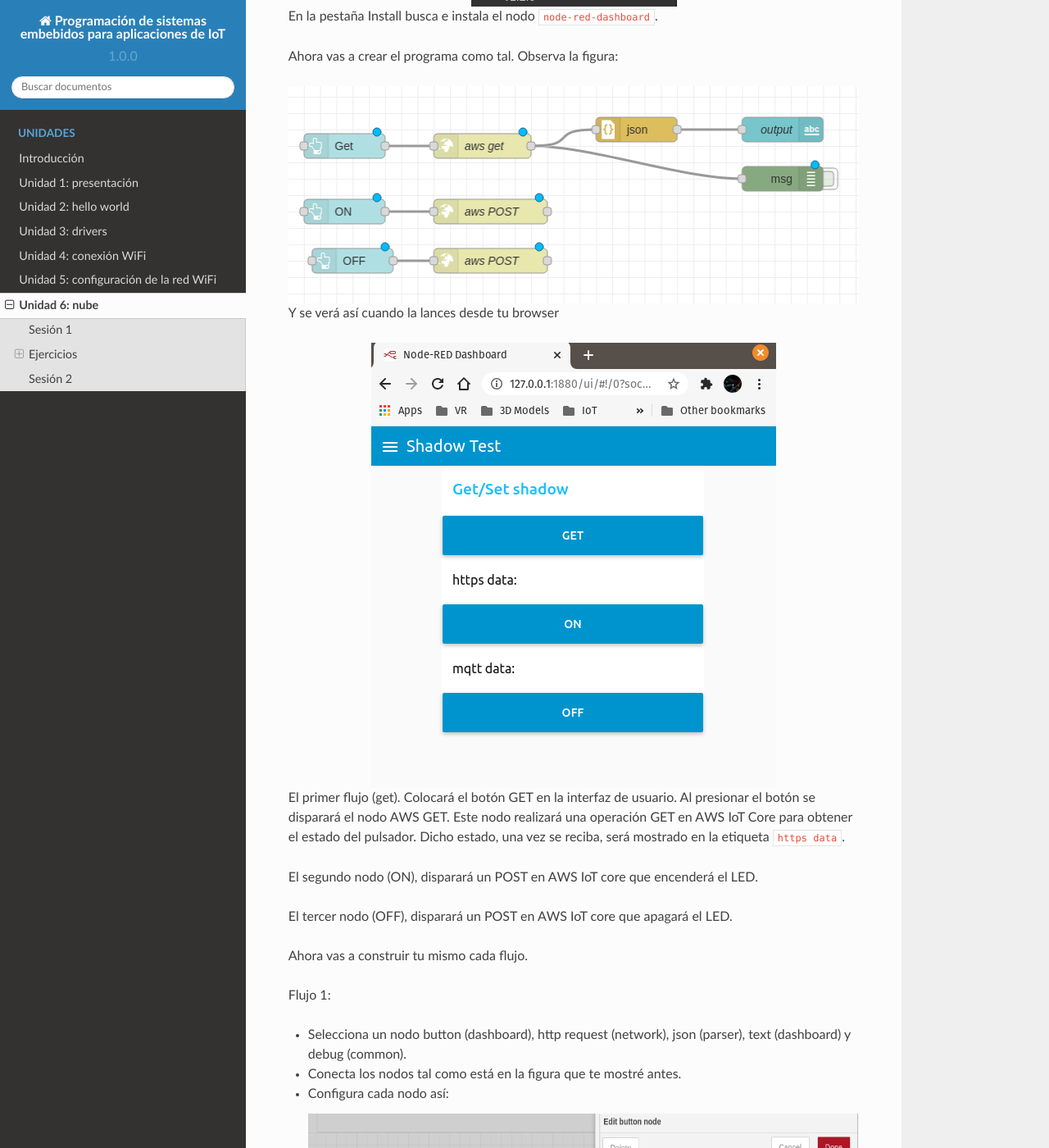
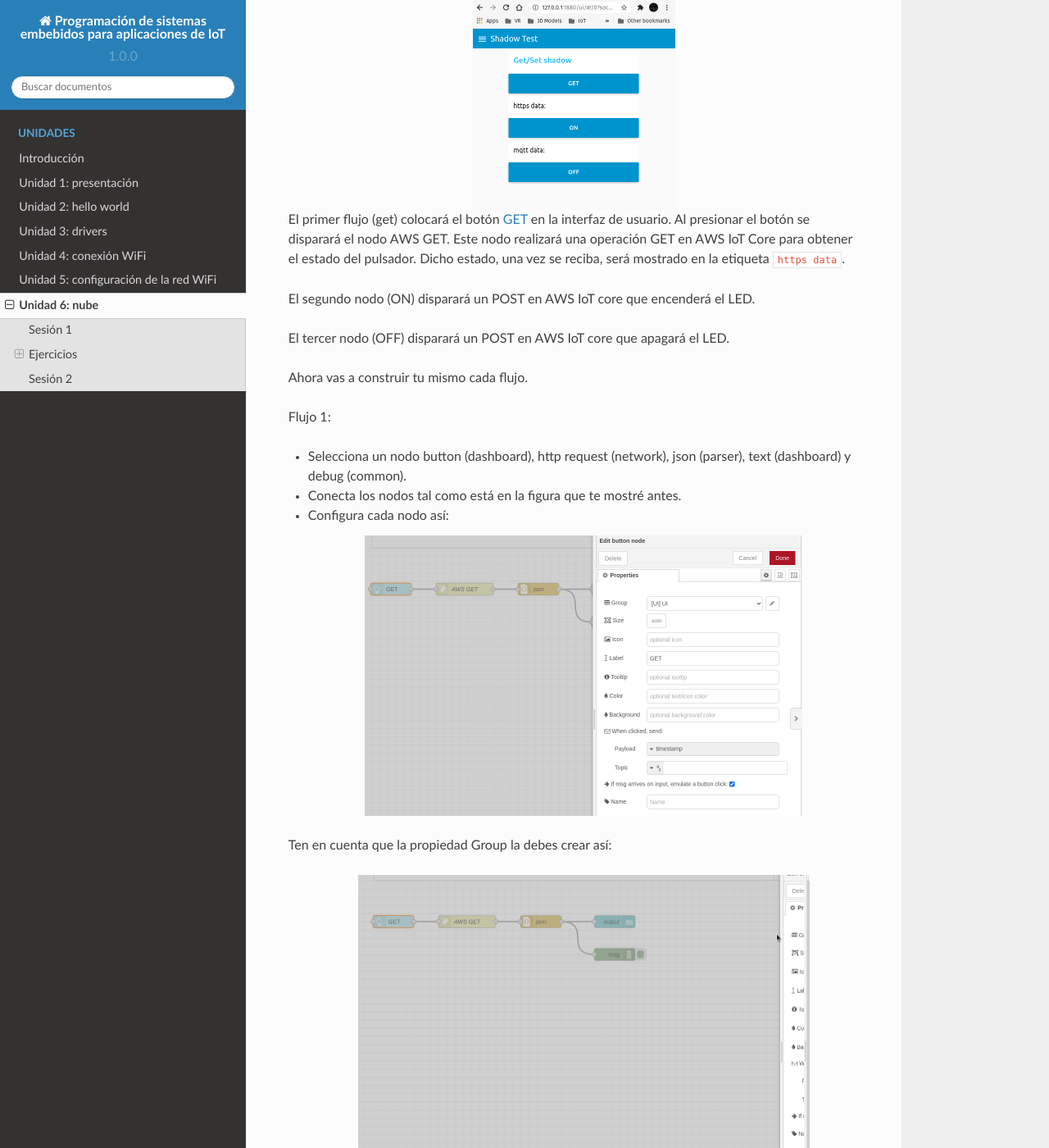
Before and after one commit to juanferfranco/espiot, a Sphinx documentation site: the page built from docs/_unidad6/unidad6.rst, in a window 1280 px wide and 1400 px high, scrolled down 6976 px. Shown: the whole window at 82% size. Built offline with Sphinx 7.4.7 and the Read the Docs theme 2.0.0, drawn with Linux system fonts in a browser that asks for light colours; some of the changed text lies outside the part shown.

Commit message:
minor fixes for Unit 6

```diff
--- a/docs/_unidad6/unidad6.rst
+++ b/docs/_unidad6/unidad6.rst
@@ -234,7 +236,7 @@ plataformas como ilustra esta figura tomada de `este <https://nodered.org/>`__ s
 
 .. image:: ../_static/node-red-hosts.png
    :alt:  node red host alternatives
-   :scale: 75%
+   :scale: 50%
    :align: center
 
 Sigue los siguientes pasos:
@@ -277,7 +279,7 @@ al Manage Palette:
 
 .. image:: ../_static/node-red-config.png
    :alt:  add a node
-   :scale: 100%
+   :scale: 50%
    :align: center
 
 En la pestaña Install busca e instala el nodo ``node-red-dashboard``.
@@ -286,24 +288,25 @@ Ahora vas a crear el programa como tal. Observa la figura:
 
 .. image:: ../_static/flow.png
    :alt: flujo
-   :scale: 100%
+   :scale: 50%
    :align: center
 
 Y se verá así cuando la lances desde tu browser
 
 .. image:: ../_static/node-app-running.png
    :alt:  node-red app running
-   :scale: 100%
+   :scale: 50%
    :align: center
 
-El primer flujo (get). Colocará el botón GET en la interfaz de usuario. Al presionar
+El primer flujo (get) colocará el botón `GET <https://developer.mozilla.org/en-US/docs/Web/HTTP/Methods>`__
+en la interfaz de usuario. Al presionar
 el botón se disparará el nodo AWS GET. Este nodo realizará una operación GET
 en AWS IoT Core para obtener el estado del pulsador. Dicho estado, una vez se reciba,
 será mostrado en la etiqueta ``https data``.
 
-El segundo nodo (ON), disparará un POST en AWS IoT core que encenderá el LED.
+El segundo nodo (ON) disparará un POST en AWS IoT core que encenderá el LED.
 
-El tercer nodo (OFF), disparará un POST en AWS IoT core que apagará el LED.
+El tercer nodo (OFF) disparará un POST en AWS IoT core que apagará el LED.
 
 Ahora vas a construir tu mismo cada flujo.
 
@@ -316,50 +319,54 @@ Flujo 1:
 
   .. image:: ../_static/flow1-get.png
    :alt:  flujo 1 GET
-   :scale: 75%
+   :scale: 50%
    :align: center
 
+|
   Ten en cuenta que la propiedad Group la debes crear así:
 
   .. image:: ../_static/flow1-UI.gif
    :alt:  flujo 1 GET
-   :scale: 75%
+   :scale: 50%
    :align: center
 
+|
   Ahora configura el nodo http request:
 
   .. image:: ../_static/flow1-Aws-get.png
    :alt:  flujo 1 GET
-   :scale: 75%
+   :scale: 50%
    :align: center
 
+|
   Debes habilitar la opción Enable secure (SSL/TLS) connection y crear
   una configuración de seguridad así:
 
   .. image:: ../_static/flow1-Aws-get-security.png
    :alt:  seguridad AWS
-   :scale: 75%
+   :scale: 50%
    :align: center
 
+|
   El nodo json:
 
   .. image:: ../_static/flow1-json.png
    :alt:  json
-   :scale: 75%
+   :scale: 50%
    :align: center
 
   El nodo text:
 
   .. image:: ../_static/flow1-text.png
    :alt:  text
-   :scale: 75%
+   :scale: 50%
    :align: center
 
   El nodo debug:
 
   .. image:: ../_static/flow1-debug.png
    :alt: debug
-   :scale: 75%
+   :scale: 50%
    :align: center
 
 * Dale click al botón ``DEPLOY`` para lanzar la aplicación. Verifica que no hay
@@ -368,7 +375,7 @@ Flujo 1:
 
 .. image:: ../_static/flow1.png
    :alt:  flujo 1
-   :scale: 75%
+   :scale: 50%
    :align: center
 
 * Si conoces la dirección IP de tu computador y deshabilitas momentánamente el firewall,
```
Also changed, not shown: other parts of docs/_unidad6/unidad6.rst (+15 -8 lines).
